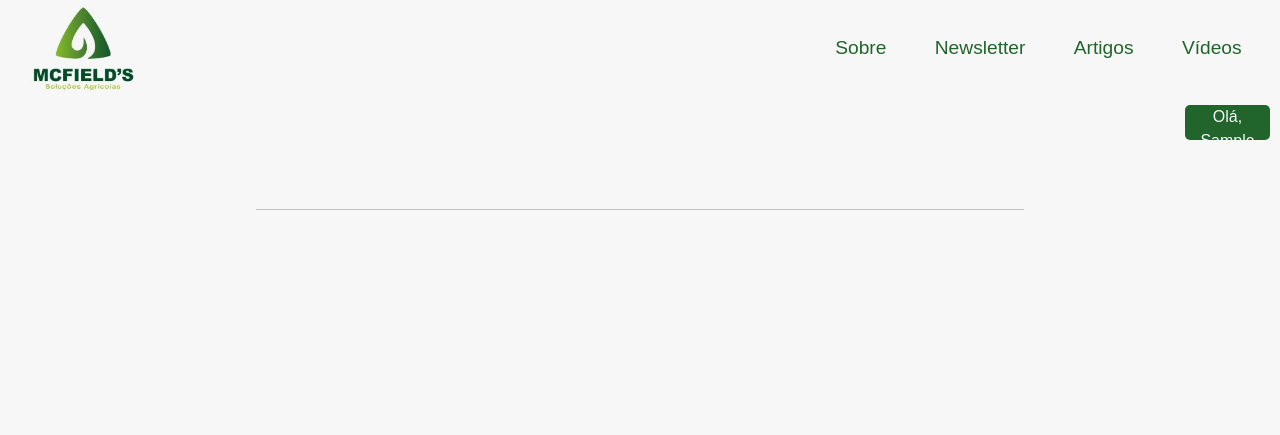
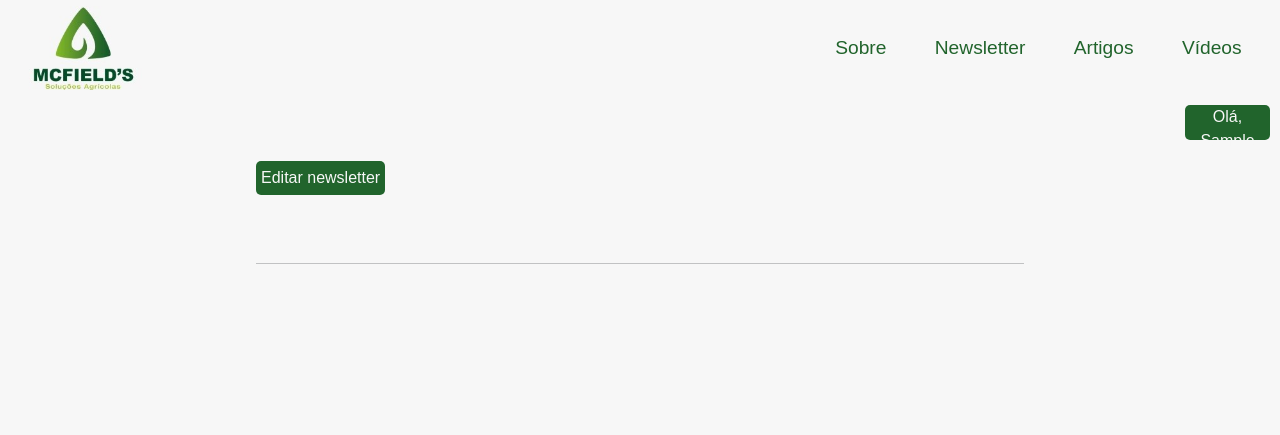
Before and after one commit to fczanetti/mcfields, a Django app: template mcfields/newsletter/templates/newsletter/detalhe_newsletter.html in a window 1280 px wide. Shown: the top 435 px of the page. Run offline with Django 5.2, Linux system fonts and the light colour scheme; the template is opened without the code that fills it, so the values that code supplies are empty; the visitor is signed in with stand-in values (Sample User, id 1); some libraries are stand-ins or nearby versions.

Commit message:
Link para edição adicionado na página de detalhes de newsletter
Closes #100

```diff
--- a/mcfields/newsletter/models.py
+++ b/mcfields/newsletter/models.py
@@ -17,3 +17,6 @@ class Newsletter(models.Model):
 
     def get_absolute_url(self):
         return reverse('newsletter:detalhe_newsletter', args=(self.slug,))
+
+    def get_edition_url(self):
+        return reverse('newsletter:edicao', args=(self.pk,))
--- a/mcfields/newsletter/static/newsletter/css/detalhe_newsletter.css
+++ b/mcfields/newsletter/static/newsletter/css/detalhe_newsletter.css
@@ -1,5 +1,15 @@
 #main-content-newsletter-det {
     padding: 5% 20%;
+}
+
+#link-edicao-news {
+    text-decoration: none;
+    color: var(--white-color);
+    background-color: var(--light-green);
+    padding: 5px;
+    border-radius: 5px;
+    display: inline-block;
+    margin-bottom: 20px;
 }
 
 #newsletter-title {
--- a/mcfields/newsletter/templates/newsletter/detalhe_newsletter.html
+++ b/mcfields/newsletter/templates/newsletter/detalhe_newsletter.html
@@ -11,6 +11,9 @@
 
 {% block maincontent %}
     <div id="main-content-newsletter-det">
+        {% if perms.newsletter.change_newsletter %}
+            <a id="link-edicao-news" href="{{ newsletter.get_edition_url }}">Editar newsletter</a>
+        {% endif %}
         <h1 id="newsletter-title">{{ newsletter.title }}</h1>
         <h5 id="newsletter-intro">{{ newsletter.intro|linebreaks }}</h5>
         <div id="news-adit-info">
```
Also changed, not shown: mcfields/newsletter/tests/test_detalhe_newsletter.py (+50 -1 lines).
